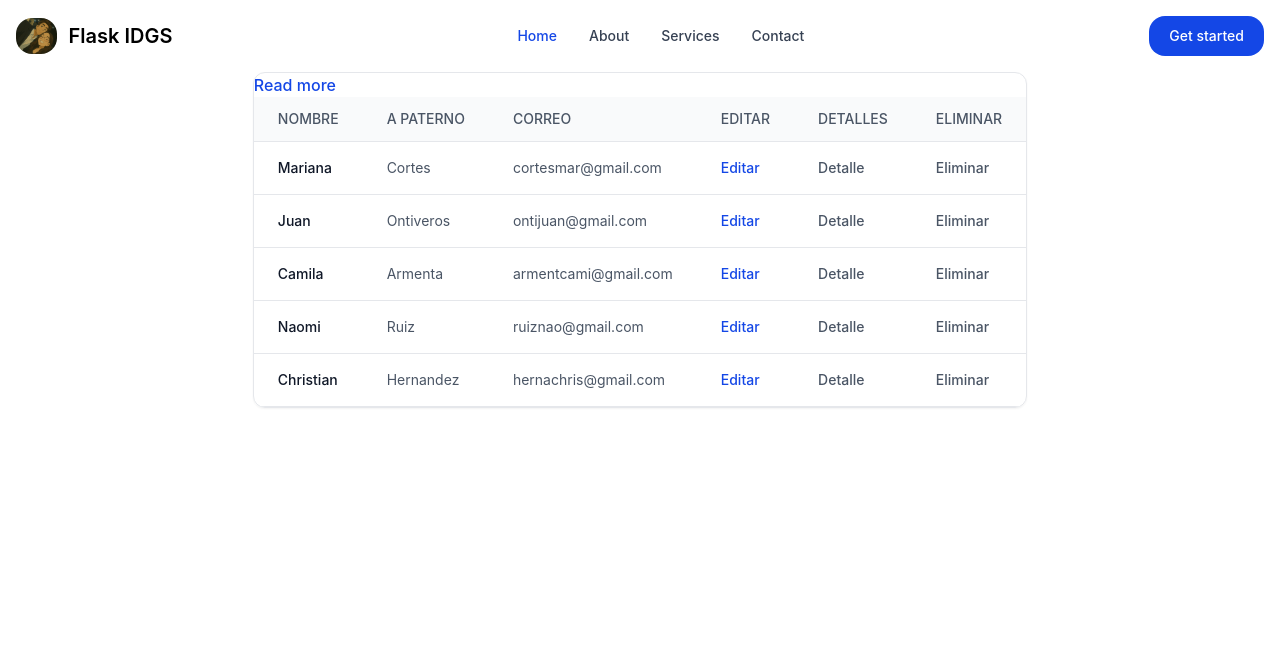
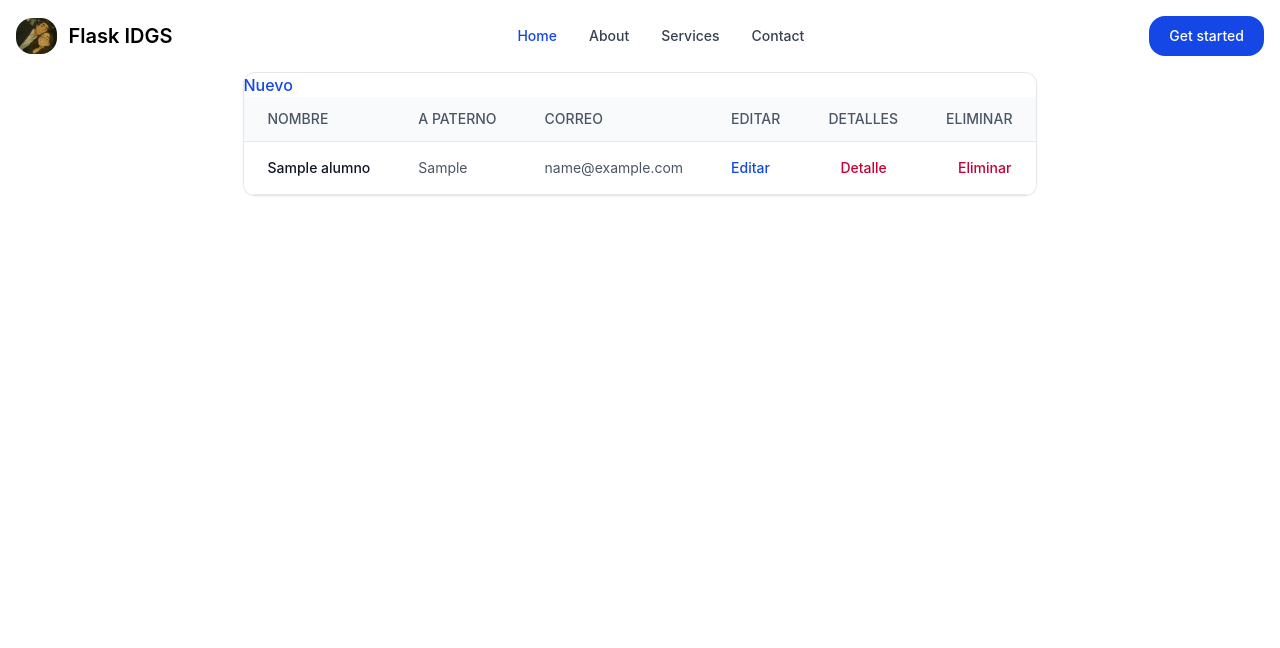
Before and after one commit to IDGS-803-23001521/FlaskBDIDGS803, a Flask app: page / in a window 1280 px wide. Shown: the top 648 px of the page. Run offline with Flask 3, Linux system fonts and the light colour scheme; tables that the repository leaves empty hold one stand-in row (values such as "Sample post"); some libraries are stand-ins or nearby versions.

Commit message:
detalles 19 feb 2026

```diff
--- a/app.py
+++ b/app.py
@@ -13,14 +13,37 @@ app = Flask(__name__)
 app.config.from_object(DevelopmentConfig)
 csrf=CSRFProtect()
 
-@app.route("/")
+@app.route("/", methods=['GET', 'POST'])
 @app.route("/index")
 def index():
-	return render_template("index.html")
+	create_form=forms.UserForm(request.form)
+	alumno=Alumnos.query.all()
+	return render_template("index.html", form=create_form, alumno=alumno)
 
-@app.route("/alumnos")
+@app.route("/alumnos",methods=['POST','GET'])
 def alumnos():
-	return render_template("alumnos.html")
+	create_form = forms.UserForm(request.form)
+	if request.method == 'POST':
+		alumno = Alumnos(
+			nombre=create_form.nombre.data,
+			apaterno=create_form.apaterno.data,
+			email=create_form.email.data,
+		)
+		db.session.add(alumno)
+		db.session.commit()
+		return redirect(url_for('index'))
+	return render_template("alumnos.html", form=create_form)
+
+@app.route("/detalles",methods=['POST','GET'])
+def detalles():
+	create_form = forms.UserForm(request.form)
+	if request.method == 'GET':
+		id=request.args.get('id')
+		alum1=db.session.query(Alumnos).filter(Alumnos.id==id).first()
+		nombre=alum1.nombre
+		apaterno=alum1.apaterno
+		email=alum1.email
+	return render_template("detalles.html", nombre=nombre, apaterno=apaterno, email=email)
 
 @app.errorhandler(404)
 def page_not_found(e):
--- a/static/dist/output.css
+++ b/static/dist/output.css
@@ -275,12 +275,12 @@
     --leading-9: 36px;
     --leading-6: 24px;
     --leading-5: 20px;
-    --radius-0: 0px;
     --radius-base: 12px;
     --color-body: var(--color-gray-600);
     --color-heading: var(--color-gray-900);
     --color-fg-brand: var(--color-blue-700);
     --color-fg-disabled: var(--color-gray-400);
+    --color-neutral-primary-soft: var(--color-white);
     --color-neutral-primary: var(--color-white);
     --color-neutral-primary-medium: var(--color-white);
     --color-neutral-secondary-soft: var(--color-gray-50);
@@ -293,11 +293,8 @@
     --color-brand: var(--color-blue-700);
     --color-brand-medium: var(--color-blue-200);
     --color-brand-strong: var(--color-blue-800);
-    --color-success: var(--color-emerald-700);
     --color-danger: var(--color-rose-700);
-    --color-warning: var(--color-orange-500);
     --color-dark: var(--color-gray-800);
-    --color-muted: var(--color-gray-50);
     --color-light: var(--color-gray-100);
     --color-default: var(--color-gray-200);
     --color-default-medium: var(--color-gray-200);
@@ -853,6 +850,9 @@
   }
   .ms-2 {
     margin-inline-start: calc(var(--spacing) * 2);
+  }
+  .ms-3 {
+    margin-inline-start: calc(var(--spacing) * 3);
   }
   .mt-2 {
     margin-top: calc(var(--spacing) * 2);
@@ -1741,11 +1741,11 @@
   .bg-neutral-primary-medium {
     background-color: var(--color-neutral-primary-medium);
   }
+  .bg-neutral-primary-soft {
+    background-color: var(--color-neutral-primary-soft);
+  }
   .bg-neutral-secondary-medium {
     background-color: var(--color-neutral-secondary-medium);
-  }
-  .bg-neutral-secondary-soft {
-    background-color: var(--color-neutral-secondary-soft);
   }
   .bg-neutral-tertiary-medium {
     background-color: var(--color-neutral-tertiary-medium);
@@ -2032,6 +2032,9 @@
   .text-body {
     color: var(--color-body);
   }
+  .text-danger {
+    color: var(--color-danger);
+  }
   .text-fg-brand {
     color: var(--color-fg-brand);
   }
@@ -2173,6 +2176,13 @@
     &:hover {
       @media (hover: hover) {
         background-color: var(--color-gray-200);
+      }
+    }
+  }
+  .hover\:bg-neutral-secondary-medium {
+    &:hover {
+      @media (hover: hover) {
+        background-color: var(--color-neutral-secondary-medium);
       }
     }
   }
--- a/templates/index.html
+++ b/templates/index.html
@@ -2,7 +2,7 @@
 
 {% block container %}
 <div class="relative overflow-x-auto bg-neutral-primary-soft shadow-xs rounded-base border border-default">
-  <a href="alumnos" class="font-medium text-fg-brand hover:underline">Read more</a>
+  <a href="alumnos" class="font-medium text-fg-brand hover:underline">Nuevo</a>
     <table class="w-full text-sm text-left rtl:text-right text-body">
         <thead class="text-sm text-body bg-neutral-secondary-medium border-b border-default-medium">
             <tr>
@@ -27,106 +27,28 @@
             </tr>
         </thead>
         <tbody>
+            {%for alum in alumno%}
                 <tr class="bg-neutral-primary-soft border-b border-default hover:bg-neutral-secondary-medium">
                     <th scope="row" class="px-6 py-4 font-medium text-heading whitespace-nowrap">
-                    Mariana
+                        {{alum.nombre}}
                     </th>
                     <td class="px-6 py-4">
-                    Cortes
+                        {{alum.apaterno}}
                     </td>
                     <td class="px-6 py-4">
-                    cortesmar@gmail.com
+                        {{alum.email}}
                     </td>
                     <td class="px-6 py-4">
                         <a href="#" class="font-medium text-fg-brand hover:underline">Editar</a>
                     </td>
                     <td class="px-6 py-4">
-                    <a href="#" class="font-medium text-danger hover:underline ms-3">Detalle</a>
+                        <a href="detalles?id={{ alum.id }}" class="font-medium text-danger hover:underline ms-3">Detalle</a>
                     </td>
                     <td class="px-6 py-4">
                         <a href="#" class="font-medium text-danger hover:underline ms-3">Eliminar</a>
                     </td>
                 </tr>
-            <tr class="bg-neutral-primary-soft border-b border-default hover:bg-neutral-secondary-medium">
-                <th scope="row" class="px-6 py-4 font-medium text-heading whitespace-nowrap">
-                    Juan
-                </th>
-                <td class="px-6 py-4">
-                    Ontiveros
-                </td>
-                <td class="px-6 py-4">
-                    ontijuan@gmail.com
-                </td>
-                <td class="px-6 py-4">
-                    <a href="#" class="font-medium text-fg-brand hover:underline">Editar</a>
-                </td>
-                <td class="px-6 py-4">
-                    <a href="#" class="font-medium text-danger hover:underline ms-3">Detalle</a>
-                </td>
-                <td class="px-6 py-4">
-                    <a href="#" class="font-medium text-danger hover:underline ms-3">Eliminar</a>
-                </td>
-            </tr>
-            <tr class="bg-neutral-primary-soft border-b border-default hover:bg-neutral-secondary-medium">
-                <th scope="row" class="px-6 py-4 font-medium text-heading whitespace-nowrap">
-                    Camila
-                </th>
-                <td class="px-6 py-4">
-                    Armenta
-                </td>
-                <td class="px-6 py-4">
-                    armentcami@gmail.com
-                </td>
-                <td class="px-6 py-4">
-                    <a href="#" class="font-medium text-fg-brand hover:underline">Editar</a>
-                </td>
-                <td class="px-6 py-4">
-                    <a href="#" class="font-medium text-danger hover:underline ms-3">Detalle</a>
-                </td>
-                <td class="px-6 py-4">
-                    <a href="#" class="font-medium text-danger hover:underline ms-3">Eliminar</a>
-                </td>
-            </tr>
-            <tr class="bg-neutral-primary-soft border-b border-default hover:bg-neutral-secondary-medium">
-                <th scope="row" class="px-6 py-4 font-medium text-heading whitespace-nowrap">
-                    Naomi
-                </th>
-                <td class="px-6 py-4">
-                    Ruiz
-                </td>
-                <td class="px-6 py-4">
-                    ruiznao@gmail.com
-                </td>
-                <td class="px-6 py-4">
-                    <a href="#" class="font-medium text-fg-brand hover:underline">Editar</a>
-                </td>
-                <td class="px-6 py-4">
-                    <a href="#" class="font-medium text-danger hover:underline ms-3">Detalle</a>
-                </td>
-                <td class="px-6 py-4">
-                    <a href="#" class="font-medium text-danger hover:underline ms-3">Eliminar</a>
-                </td>
-            </tr>
-            <tr class="bg-neutral-primary-soft border-b border-default hover:bg-neutral-secondary-medium">
-                <th scope="row" class="px-6 py-4 font-medium text-heading whitespace-nowrap">
-                    Christian
-                </th>
-                <td class="px-6 py-4">
-                    Hernandez
-                </td>
-                <td class="px-6 py-4">
-                    hernachris@gmail.com
-                </td>
-                <td class="px-6 py-4">
-                    <a href="#" class="font-medium text-fg-brand hover:underline">Editar</a>
-                </td>
-                <td class="px-6 py-4">
-                    <a href="#" class="font-medium text-danger hover:underline ms-3">Detalle</a>
-                </td>
-                <td class="px-6 py-4">
-                    <a href="#" class="font-medium text-danger hover:underline ms-3">Eliminar</a>
-                </td>
-            </tr>
+            {% endfor %}
         </tbody>
     </table>
 </div>
```
Also changed, not shown: templates/alumnos.html (+15 -13 lines), templates/detalles.html (added, +15 -0 lines), static/img/user.png (added). Lines whose indentation alone changed are shown as unchanged.
